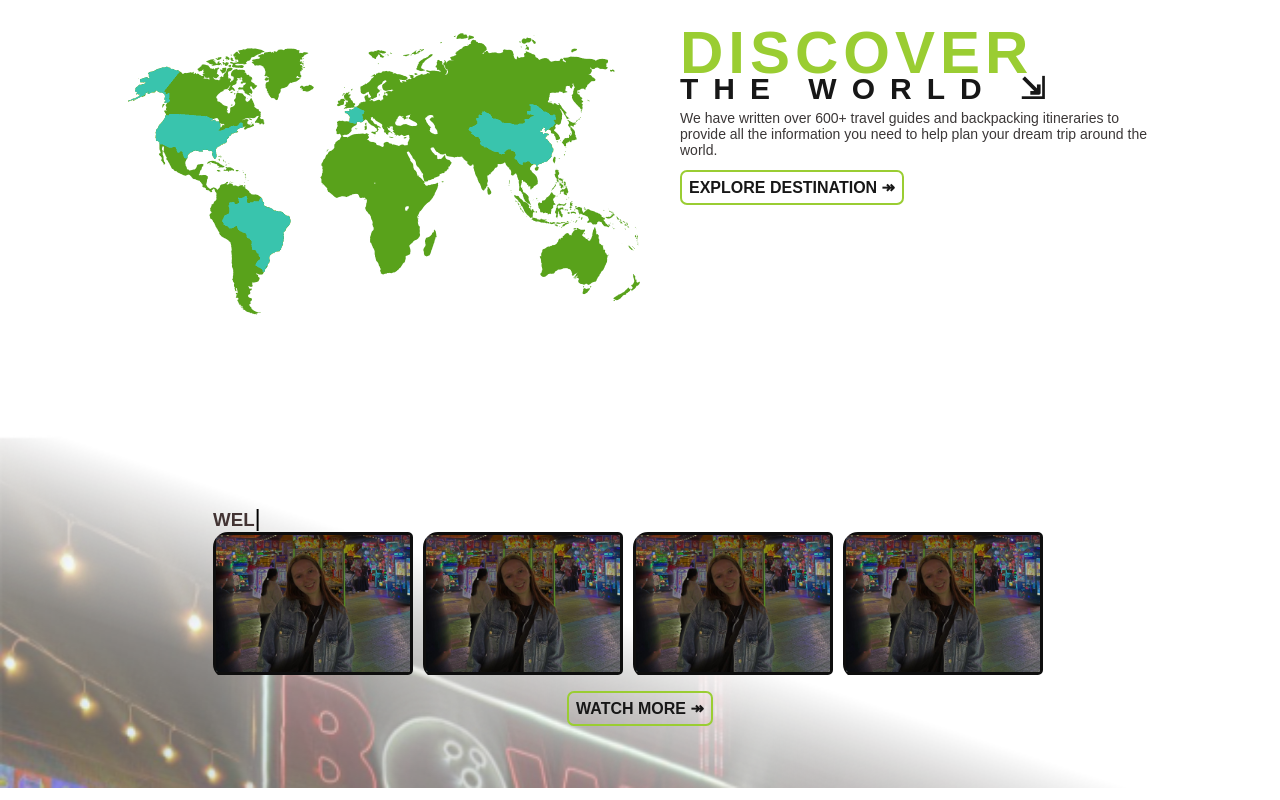
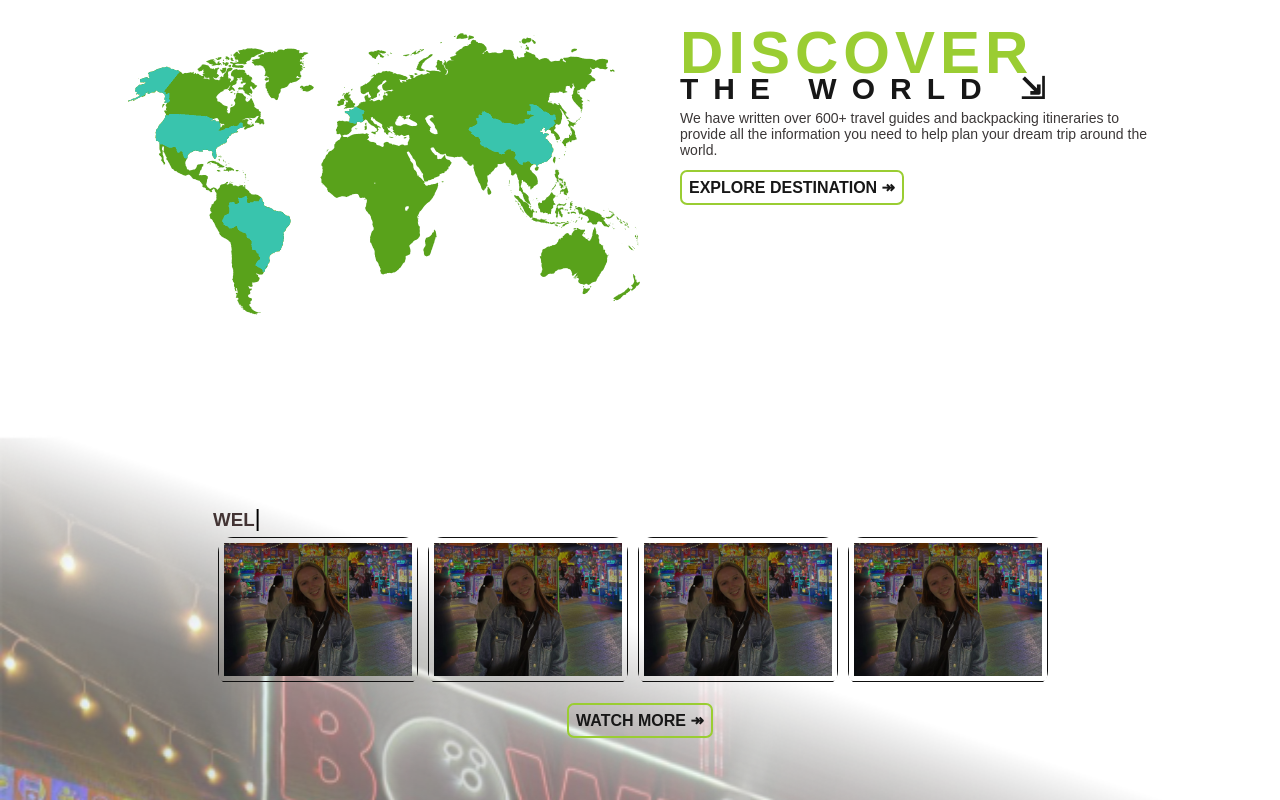
Before and after one commit to Hawinf/conciergepath, a Next.js app: page / in a window 1280 px wide. Shown: the part 702-1502 px from the top of the page. Built offline with nearby package versions, Linux system fonts and the light colour scheme.

Commit message:
fixing hologram card

```diff
--- a/src/app/components/header/header.css
+++ b/src/app/components/header/header.css
@@ -135,10 +135,11 @@
 }
 .main-about img {
     /* margin: 10px; */
-    margin-right: 10px;
+    /* margin-right: 10px; */
     width: 200px;
     border-radius: 5px;
-    border: 3px solid rgb(14, 14, 14);
+    padding: 5px;
+    border: 1px solid rgb(14, 14, 14);
 }
 .wrapper-watch {
     text-align: center;
@@ -160,7 +161,7 @@
 .holographic-card {
 /* display: flex;
 justify-content: center; */
-
+margin: 5px;
 position: relative;
 overflow: hidden;
 border-radius: 15px;
```
